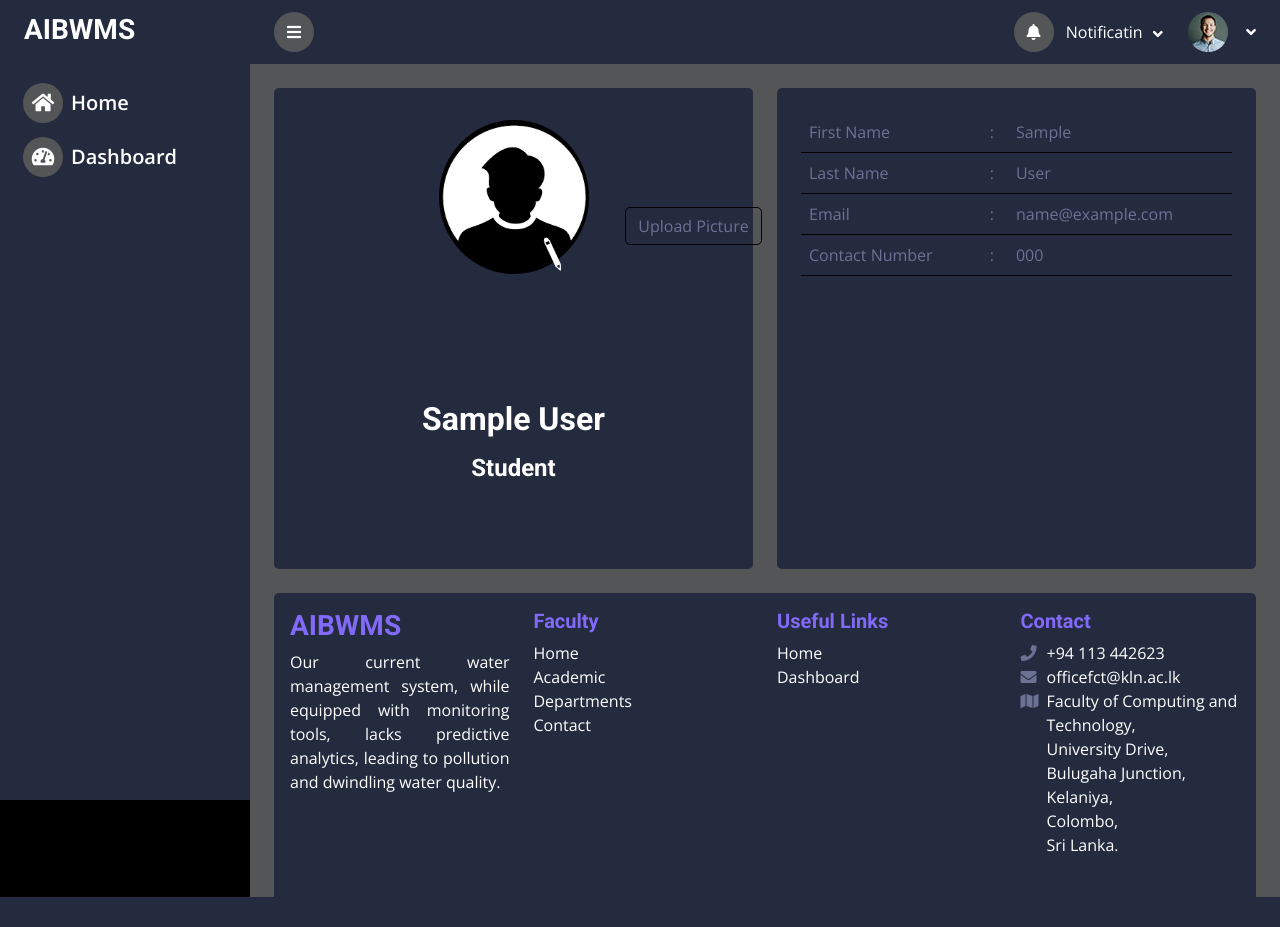
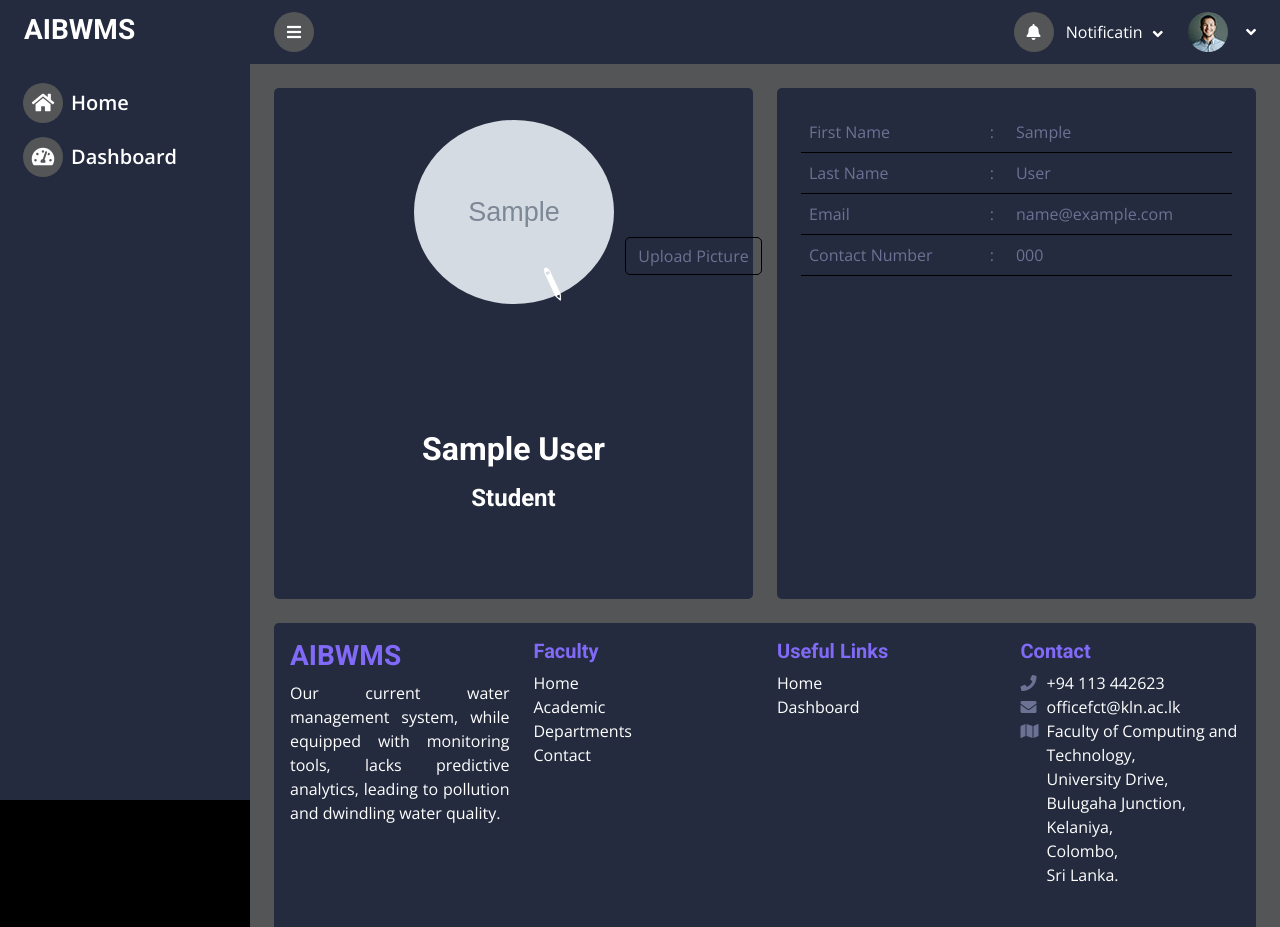
Before and after one commit to Apeksha-P/AI-Based-Water-Management-System, a Flask app: page /profileStudent in a window 1280 px wide. Before the commit the page ends 897 px from the top, so only its background shows below. Run offline with Flask 3, Linux system fonts and the light colour scheme; the visitor is signed in with stand-in values (Sample User, id 1); tables that the repository leaves empty hold one stand-in row (values such as "Sample post"); grey boxes marked "Sample" are stand-in pictures; some libraries are stand-ins or nearby versions.

Commit message:
view profile image in profile

```diff
--- a/app.py
+++ b/app.py
@@ -347,6 +347,9 @@ def upload_picture():
         flash('You need to be logged in!')
     return redirect(url_for('profileStudent_form'))
 
+@app.route('/uploads/<filename>')
+def serve_uploaded_picture(filename):
+    return send_from_directory(app.config['UPLOAD_FOLDER'], filename)
 
 @app.route('/profileStaff')
 def profileStaff_form():
--- a/templates/profileStudent.html
+++ b/templates/profileStudent.html
@@ -93,12 +93,14 @@
                 <div class="col-sm-12 col-xl-6">
                     <div class="bg-secondary rounded h-100 p-4 pt-4">
                         <div class="text-center">
-                            <img src="{{ url_for('static', filename='img/profile.png') }}" alt="Profile Picture" class="rounded-circle pt-2 pb-2" width="150">
-
+                            {% if student.picture %}
+                            <img src="{{ url_for('serve_uploaded_picture', filename=student.picture) }}" alt="Profile Picture" class="rounded-circle pt-2 pb-2" width="200" height="200">
+                            {% else %}
+                            <img src="{{ url_for('static', filename='img/profile.png') }}" alt="Profile Picture" class="rounded-circle pt-2 pb-2" width="200" height="200">
+                            {% endif %}
                             <!-- Hidden file input -->
                             <form action="{{ url_for('upload_picture') }}" method="POST" enctype="multipart/form-data">
                                 <input type="file" id="image-upload" name="picture" style="display: none;" accept="image/*">
-
                                 <!-- Pencil image to trigger file input click -->
                                 <img src="{{ url_for('static', filename='img/pencil.png') }}" alt="Edit" width="30px"
                                      style="padding-top: 40px; position: relative; top:-70px; left: 20px; transform: rotate(-70deg); cursor: pointer"
```
Also changed, not shown: static/pictures/WhatsApp_Image_2024-02-13_at_12.06.56_3c231c63-removebg-preview.png (added), static/pictures/WhatsApp_Image_2024-02-13_at_12.06.56_3c231c63.jpg (added), static/pictures/WhatsApp_Image_2024-02-14_at_12.51.09_89ccb2b3.jpg (added), static/pictures/backgroundA.png (added).
